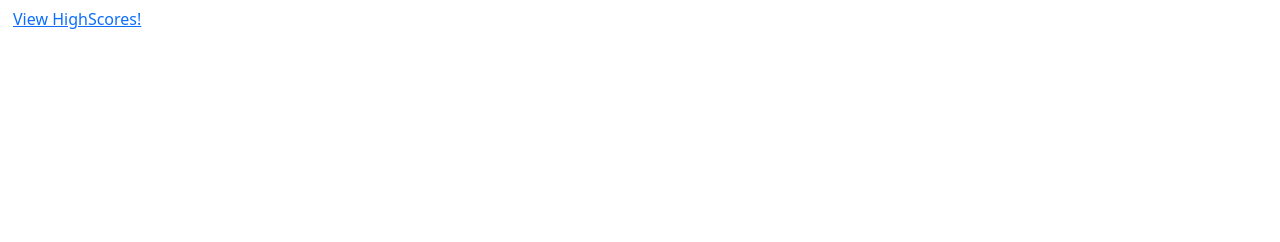
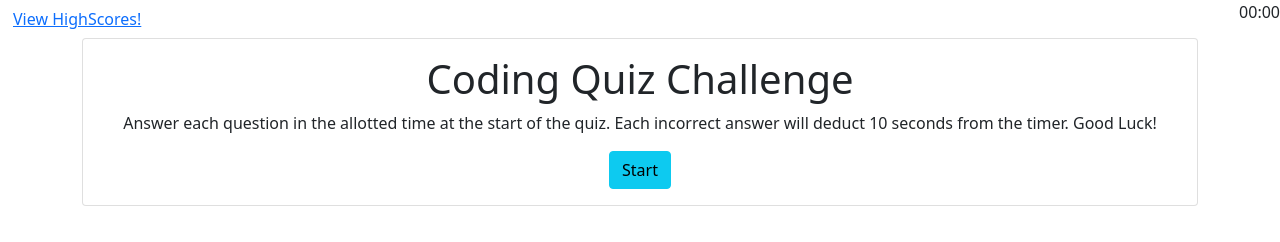
Before and after one commit to Arivas00/Javascript_Quiz, a plain HTML site: page index.html in a window 1280 px wide. Drawn offline with nearby package versions, Linux system fonts and the light colour scheme.

Commit message:
Added more html to index and highscore page

```diff
--- a/index.html
+++ b/index.html
@@ -15,10 +15,21 @@
 <body>
     <header>
         <button type="button" class="btn btn-link" id="scores">View HighScores!</button>
+        <section class="float-end" id="timer">00:00</section>
 
 
     </header>
     <main>
+        <section class="container">
+            <div class="card text-center">
+                <div class="card-body">
+                    <h1 class="card-title">Coding Quiz Challenge</h1>
+                    <p class="card-text">Answer each question in the allotted time at the start of the quiz. Each incorrect answer will deduct 10 seconds from the timer. Good Luck!</p>
+                    <button type="button" class="btn btn-info justify-content-center">Start</button>
+                </div>
+            </div>
+        </section>
+
 
     </main>
     <script src="./main/assets/javascript/index.js"></script>
--- a/main/assets/javascript/index.js
+++ b/main/assets/javascript/index.js
@@ -1,4 +1,4 @@
-//inde
+
 var highscoreBtn = document.querySelector("#scores");
 
 highscoreBtn.addEventListener("click", function() {
```
Also changed, not shown: main/high_scores.html (+10 -3 lines), main/assets/javascript/high_scores.js (line endings or trailing spaces).
